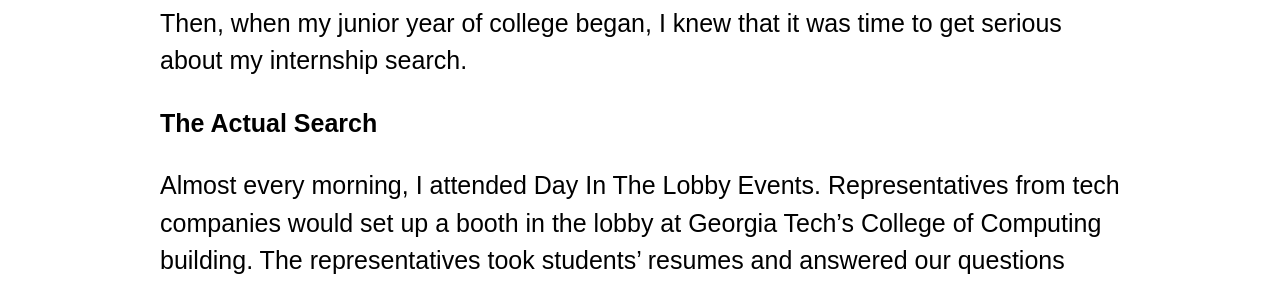
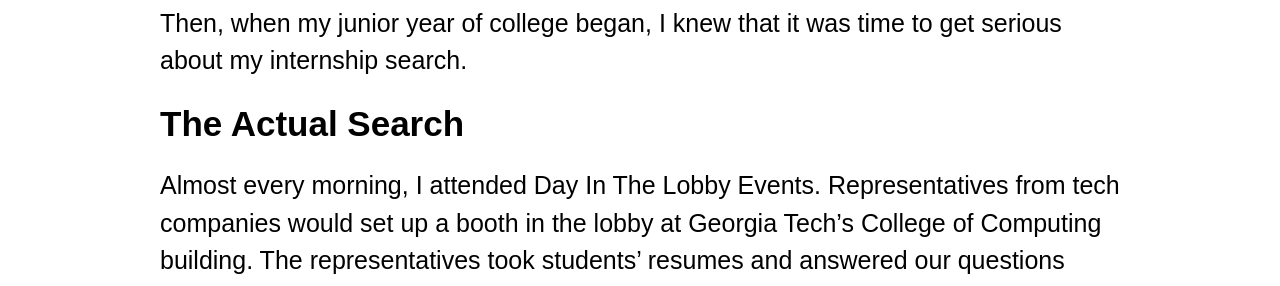
Before and after one commit to skapur12/skapur12.github.io, a Jekyll site: the page built from _posts/2020-01-02-My-Search-For-My-First-Software-Engineering-Internship.md, in a window 1280 px wide. Shown: the part 922-1208 px from the top of the page. Built offline with Jekyll 4.4.1, drawn with Linux system fonts in a browser that asks for light colours; nearby versions of some CDN libraries; comment, search, counter and statistics services are not loaded.

Commit message:
Update 2020-01-02-My-Search-For-My-First-Software-Engineering-Internship.md

```diff
--- a/_posts/2020-01-02-My-Search-For-My-First-Software-Engineering-Internship.md
+++ b/_posts/2020-01-02-My-Search-For-My-First-Software-Engineering-Internship.md
@@ -16,7 +16,9 @@
 
 Then, when my junior year of college began, I knew that it was time to get serious about my internship search.
 
-<b> The Actual Search </b>
+<div class="BlogSize">
+  <b> The Actual Search </b>
+</div>
 
 Almost every morning, I attended Day In The Lobby Events. Representatives from tech companies would set up a booth in the lobby at Georgia Tech’s College of Computing building. The representatives took students’ resumes and answered our questions about their company’s internship programs. I recall spending quite a few hours each day standing in these lines every day, waiting for my turn to speak to a recruiter. Some of my closest friends today are ones I made by just turning to the people closest to me and striking up a conversation. Being able to get some one-on-one time speaking with the recruiter was quite informative. I was able to glean a lot of information about what the programs were like that I wouldn’t have been able to get online.
 
```
